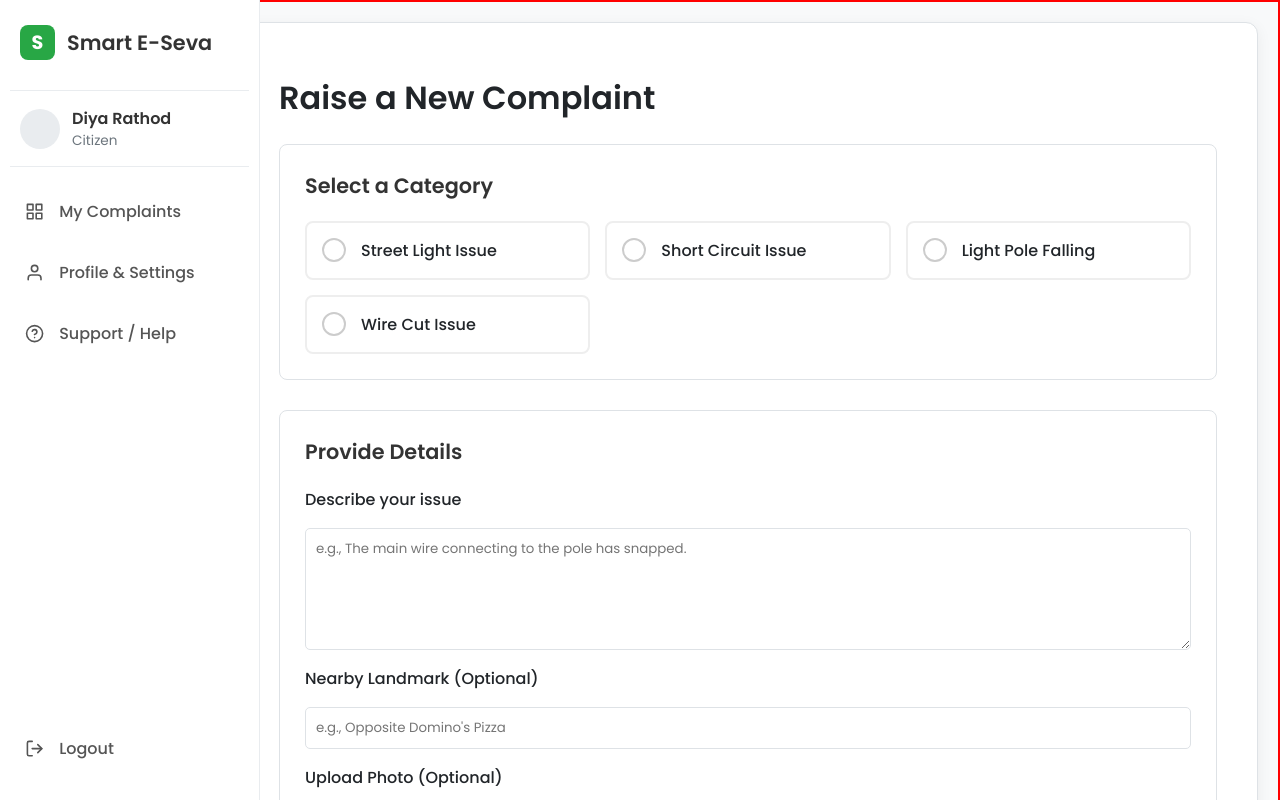
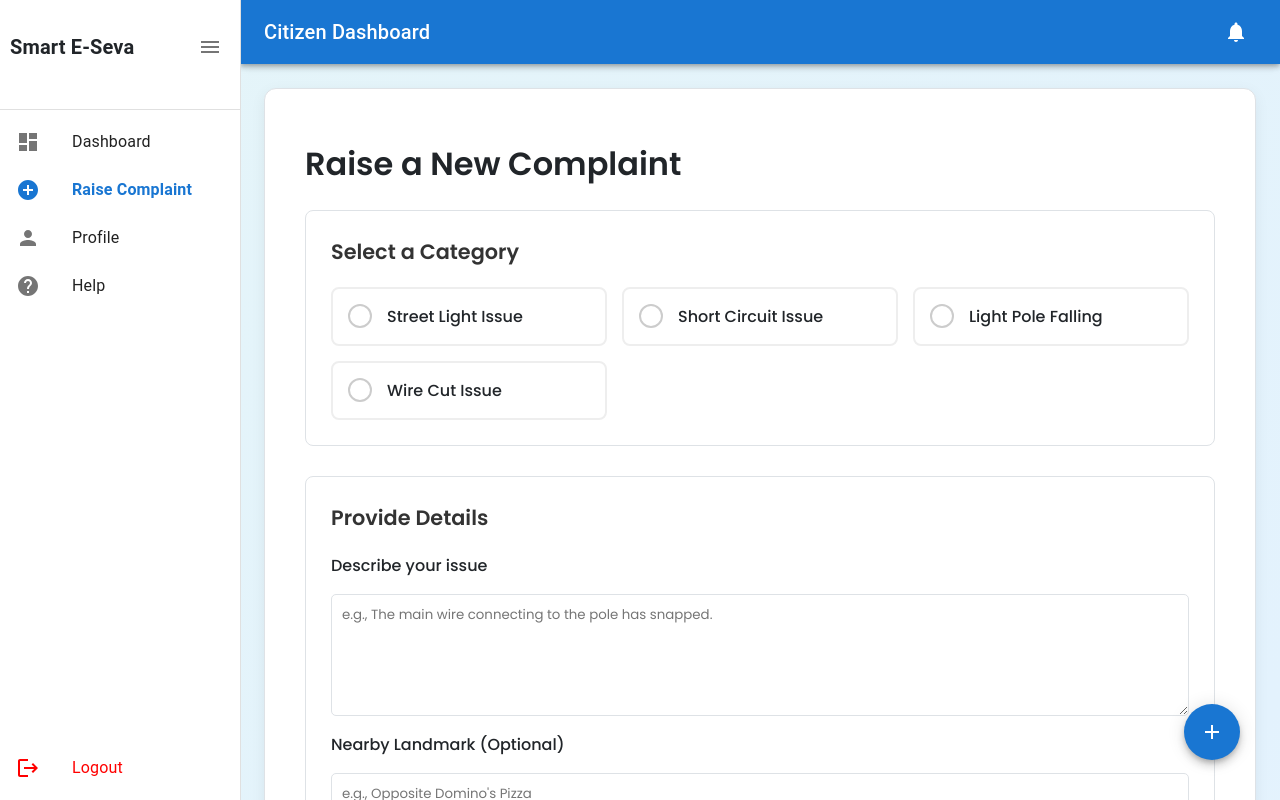
Before and after one commit to diya-rathod/smart_e_seva, a React (Create React App) app in the folder frontend/: page /raise-complaint in a window 1280 px wide. Shown: the top 800 px of the page. Built offline with nearby package versions, Linux system fonts and the light colour scheme.

Commit message:
Pushing till fix dashboard ui

```diff
--- a/frontend/package.json
+++ b/frontend/package.json
@@ -3,6 +3,10 @@
   "version": "1.0.0",
   "private": true,
   "dependencies": {
+    "@emotion/react": "^11.14.0",
+    "@emotion/styled": "^11.14.1",
+    "@mui/icons-material": "^7.3.4",
+    "@mui/material": "^7.3.4",
     "axios": "^1.12.2",
     "class-variance-authority": "^0.7.0",
     "clsx": "^2.1.0",
--- a/frontend/src/components/MapWidget.jsx
+++ b/frontend/src/components/MapWidget.jsx
@@ -25,7 +25,7 @@ const LocationMarker = ({ onLocationSelect, initialCoords, isMovable }) => {
         if (initialCoords[0] && initialCoords[1]) {
             setPosition(initialCoords);
         }
-    // eslint-disable-next-line react-hooks/exhaustive-deps
+
     }, []); // <-- Dependency array empty rakhein
 
 
--- a/frontend/src/components/dashboard/RegisteredLayout.css
+++ b/frontend/src/components/dashboard/RegisteredLayout.css
@@ -1,43 +1,76 @@
-/* frontend/src/components/dashboard/RegisteredLayout.css */
-
+/* --- Main Layout Container --- */
 .layout-container {
-    /* FIX 1: Display Flex zaroori hai */
     display: flex;
     min-height: 100vh;
-    width: 100%;
-    /* Position relative rakhte hain */
-    position: relative;
 }
 
-/* Sidebar ke liye space banane ki zaroorat nahi, hum content ko move karenge */
-.main-content {
-    background-color: var(--background-color, #f4f7f6); /* Background color add karein */
-
-    /* FIX 2: Fixed position use karte hain, taaki woh zaroor dikhe */
-    position: absolute;
-    top: 0;
-    right: 0;
-    bottom: 0;
-
-    /* FIX 3: Margin-left se width control hogi */
-    margin-left: 260px;
-    width: auto; /* Baki ki poori space le lega */
-
-    /* FIX 4: Margin-right zero rakhein, taaki right side tak jaye */
-    margin-right: 0;
-
-    /* FIX 5: Width ko 100% se adjust karte hain */
-    width: calc(100% - 260px); /* Total width minus sidebar width */
-
-    transition: margin-left 0.3s ease-in-out, width 0.3s ease-in-out;
-
-    height: 100vh;
-    overflow-y: auto;
-    padding: 20px;
+/* --- Sidebar (Drawer) Styling --- */
+.sidebar-drawer {
+    transition: width 0.3s cubic-bezier(0.4, 0, 0.2, 1);
 }
 
-/* This rule pulls the content in when the sidebar is COLLAPSED */
-.layout-container.collapsed .main-content {
-    margin-left: 88px;
-    width: calc(100% - 88px); /* Collapsed width ke hisaab se adjust karein */
+.sidebar-paper {
+    overflow-x: hidden;
+    background-color: #ffffff;
+    border-right: 1px solid #e0e0e0;
 }
+
+/* --- NEW: Sidebar Inner Container for Logout Button --- */
+.sidebar-inner-container {
+    display: flex;
+    flex-direction: column;
+    height: 100%;
+}
+
+/* --- Main Content Area --- */
+.main-content {
+    flex-grow: 1;
+    padding: 24px;
+    transition: margin-left 0.3s cubic-bezier(0.4, 0, 0.2, 1);
+    background: linear-gradient(-45deg, #ffffff, #e3f2fd, #e6f7f5, #ffffff);
+    background-size: 400% 400%;
+    animation: moveGradient 15s ease infinite;
+}
+
+/* --- Sidebar Header & Toggle Button --- */
+.sidebar-header {
+    display: flex;
+    align-items: center;
+    justify-content: space-between;
+    padding: 0 8px 0 24px;
+    min-height: 64px;
+}
+
+/* --- Sidebar List Styling --- */
+.menu-item-text {
+    transition: opacity 0.3s ease;
+}
+
+.sidebar-closed .menu-item-text {
+    opacity: 0;
+}
+
+.active-link {
+    background-color: #e3f2fd;
+    border-right: 3px solid #1976d2;
+}
+
+.active-link .MuiListItemIcon-root,
+.active-link .MuiListItemText-primary {
+    color: #1976d2;
+    font-weight: 600;
+}
+
+/* --- NEW: Floating Action Button (FAB) Styling --- */
+.extended-fab {
+    /* Smooth transition for expanding and shrinking */
+    transition: all 0.3s ease-in-out !important;
+}
+
+
+/* --- Gradient Animation --- */
+@keyframes moveGradient {
+    0% { background-position: 0% 50%; }
+    50% { background-position: 100% 50%; }
+    100% { background-position: 0% 50%; }
+}
--- a/frontend/src/components/dashboard/RegisteredLayout.js
+++ b/frontend/src/components/dashboard/RegisteredLayout.js
@@ -1,34 +1,160 @@
-import React, { useState } from 'react';
-import { Outlet } from 'react-router-dom';
-import Sidebar from './Sidebar';
-import Fab from '../ui/Fab'; // <-- Step 1: Ensure FAB is imported
+// src/components/dashboard/RegisteredLayout.js
+
+
+import React, { useState, useContext } from 'react';
+import { Outlet, useNavigate, useLocation } from 'react-router-dom';
+import {
+    Box, Drawer, List, ListItem, ListItemButton, ListItemIcon,
+    ListItemText, Typography, IconButton, Fab, Divider, Tooltip, AppBar, Toolbar
+} from '@mui/material';
+import {
+    Dashboard, Person, Help, AddCircle, Logout, Menu, Add as AddIcon, Notifications
+} from '@mui/icons-material';
+import AuthContext from '../../context/AuthContext';
 import './RegisteredLayout.css';
 
+const drawerWidthOpen = 240;
+const drawerWidthClosed = 70;
+
 const RegisteredLayout = () => {
-  const [isSidebarCollapsed, setSidebarCollapsed] = useState(true);
+    const { logout } = useContext(AuthContext);
+    const navigate = useNavigate();
+    const location = useLocation();
+    const [isSidebarOpen, setSidebarOpen] = useState(true);
+    const [isFabHovered, setFabHovered] = useState(false);
 
-  const handleMouseEnter = () => {
-    setSidebarCollapsed(false);
+    const handleDrawerToggle = () => {
+        setSidebarOpen(!isSidebarOpen);
     };
 
-  const handleMouseLeave = () => {
-    setSidebarCollapsed(true);
-  };
+    const menuItems = [
+        { text: 'Dashboard', icon: <Dashboard />, path: '/dashboard' },
+        { text: 'Raise Complaint', icon: <AddCircle />, path: '/raise-complaint' },
+        { text: 'Profile', icon: <Person />, path: '/profile' },
+        { text: 'Help', icon: <Help />, path: '/help' },
+    ];
+
+    const drawerContent = (
+        <div className="sidebar-inner-container">
+            <div>
+                <Box className="sidebar-header">
+                    {isSidebarOpen && (
+                        <Typography variant="h6" sx={{ fontWeight: 'bold', whiteSpace: 'nowrap' }}>
+                            Smart E-Seva
+                        </Typography>
+                    )}
+                    <IconButton onClick={handleDrawerToggle}>
+                        <Menu />
+                    </IconButton>
+                </Box>
+                <Divider />
+                <List>
+                    {menuItems.map((item) => (
+                        <ListItem key={item.text} disablePadding>
+                            <Tooltip title={!isSidebarOpen ? item.text : ''} placement="right">
+                                <ListItemButton
+                                    onClick={() => navigate(item.path)}
+                                    className={location.pathname === item.path ? 'active-link' : ''}
+                                >
+                                    <ListItemIcon>{item.icon}</ListItemIcon>
+                                    <ListItemText
+                                        primary={item.text}
+                                        className={!isSidebarOpen ? 'sidebar-closed' : ''}
+                                    />
+                                </ListItemButton>
+                            </Tooltip>
+                        </ListItem>
+                    ))}
+                </List>
+            </div>
+            <Box sx={{ marginTop: 'auto' }}>
+                <List>
+                    <ListItem disablePadding>
+                        <Tooltip title={!isSidebarOpen ? "Logout" : ''} placement="right">
+                            <ListItemButton onClick={logout} sx={{ color: 'red' }}>
+                                <ListItemIcon><Logout sx={{ color: 'red' }} /></ListItemIcon>
+                                <ListItemText
+                                    primary="Logout"
+                                    className={!isSidebarOpen ? 'sidebar-closed' : ''}
+                                />
+                            </ListItemButton>
+                        </Tooltip>
+                    </ListItem>
+                </List>
+            </Box>
+        </div>
+    );
 
     return (
-    <div
-      className={isSidebarCollapsed ? 'layout-container collapsed' : 'layout-container'}
+        <div className="layout-container">
+            <AppBar
+                position="fixed"
+                sx={{
+                    // --- YEH HAI FIX ---
+                    width: `calc(100% - ${isSidebarOpen ? drawerWidthOpen : drawerWidthClosed}px)`,
+                    ml: isSidebarOpen ? `${drawerWidthOpen}px` : `${drawerWidthClosed}px`,
+                    transition: (theme) => theme.transitions.create(['width', 'margin'], {
+                        easing: theme.transitions.easing.sharp,
+                        duration: theme.transitions.duration.enteringScreen,
+                    }),
+                    // --- FIX END ---
+                }}
             >
-      <Sidebar
-        isCollapsed={isSidebarCollapsed}
-        handleMouseEnter={handleMouseEnter}
-        handleMouseLeave={handleMouseLeave}
-      />
-      <div className="main-content" style={{ padding: '20px', border: '2px solid red' }}>
+                <Toolbar>
+                    <Typography variant="h6" noWrap component="div" sx={{ flexGrow: 1 }}>
+                        Citizen Dashboard
+                    </Typography>
+                    <IconButton color="inherit">
+                        <Notifications />
+                    </IconButton>
+                </Toolbar>
+            </AppBar>
+
+            <Drawer
+                variant="permanent"
+                className="sidebar-drawer"
+                sx={{
+                    width: isSidebarOpen ? drawerWidthOpen : drawerWidthClosed,
+                    '& .MuiDrawer-paper': {
+                        width: isSidebarOpen ? drawerWidthOpen : drawerWidthClosed,
+                        transition: (theme) => theme.transitions.create('width', {
+                            easing: theme.transitions.easing.sharp,
+                            duration: theme.transitions.duration.enteringScreen,
+                        }),
+                    },
+                }}
+                classes={{ paper: 'sidebar-paper' }}
+                onMouseEnter={() => setSidebarOpen(true)}
+                onMouseLeave={() => setSidebarOpen(false)}
+            >
+                {drawerContent}
+            </Drawer>
+
+            <Box
+                component="main"
+                className="main-content"
+                sx={{
+                    // --- YEH BHI FIX HAI ---
+                    width: `calc(100% - ${isSidebarOpen ? drawerWidthOpen : drawerWidthClosed}px)`,
+                    paddingTop: '88px', // 64px (AppBar) + 24px (padding)
+                }}
+            >
                 <Outlet />
-      </div>
+            </Box>
 
-      <Fab /> {/* <-- Step 2: Ensure FAB component is called here */}
+            <Fab
+                variant={isFabHovered ? "extended" : "circular"}
+                color="primary"
+                aria-label="add-complaint"
+                className="extended-fab"
+                sx={{ position: 'fixed', bottom: 40, right: 40 }}
+                onMouseEnter={() => setFabHovered(true)}
+                onMouseLeave={() => setFabHovered(false)}
+                onClick={() => navigate('/raise-complaint')}
+            >
+                {isFabHovered ? <AddIcon sx={{ mr: 1 }} /> : <AddIcon />}
+                {isFabHovered && "Raise New Complaint"}
+            </Fab>
         </div>
     );
 };
```
Also changed, not shown: 3 other files (tests, documents, lock files or other folders). Lines whose indentation alone changed are shown as unchanged.
